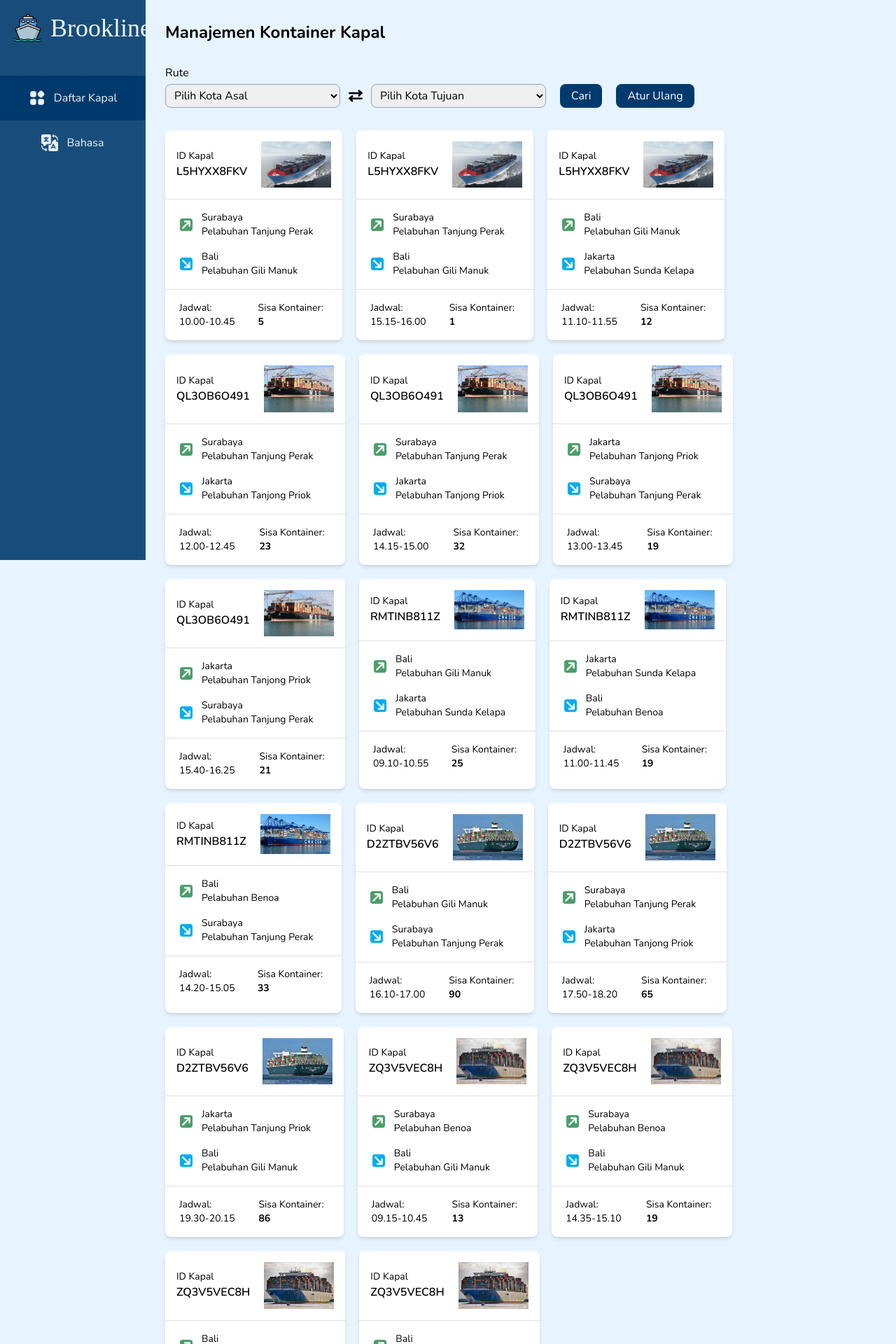
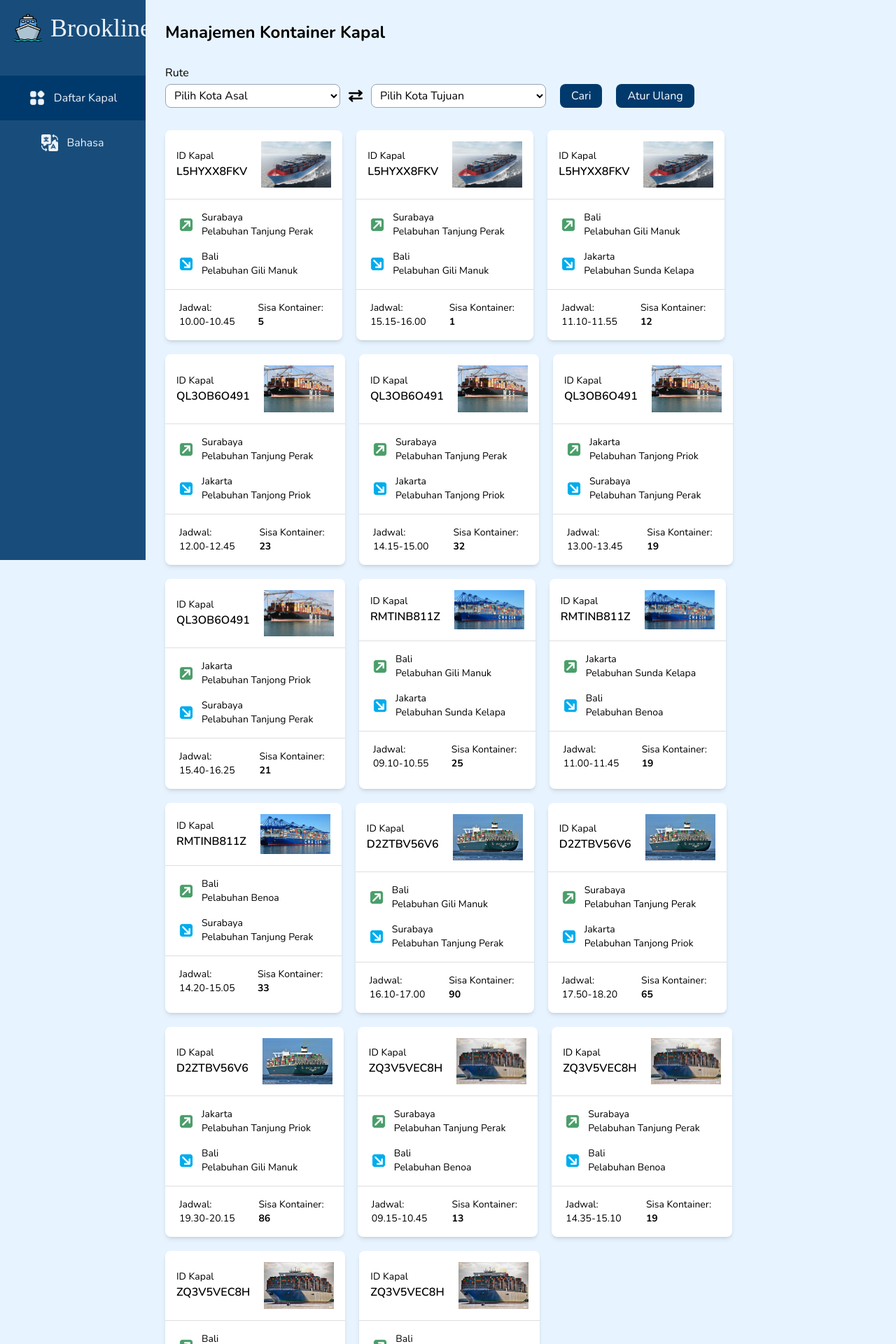
Before and after one commit to adylanrff/brookline, a Next.js app: page / in a window 1280 px wide. Shown: the top 1920 px of the page at 70% size. Built offline with nearby package versions, Linux system fonts and the light colour scheme; a web font is replaced by a local one; what tailgrids would draw is missing.

Commit message:
Update ship data and remove dark theme color scheme

```diff
--- a/hooks/useShipData.ts
+++ b/hooks/useShipData.ts
@@ -199,9 +199,9 @@ export default function useShipData(departureCity: string, arrivalCity: string):
             routes: [{
                 id: 1,
                 departureCity: 'Surabaya',
-                departurePort: 'Benoa',
+                departurePort: 'Tanjung Perak',
                 arrivalCity: 'Bali',
-                arrivalPort: 'Gili Manuk',
+                arrivalPort: 'Benoa',
                 schedule: [{
                     departureTime: '09.15',
                     arrivalTime: '10.45',
--- a/pages/components/SearchRouteForm.tsx
+++ b/pages/components/SearchRouteForm.tsx
@@ -13,7 +13,7 @@ function SearchRouteForm({ onSubmit, onReset, onReverse }) {
 
     return (
         <form onSubmit={onSubmit} className='flex gap-3 flex-wrap'>
-            <select name='departure' value={routeForm.departure} onChange={onSelectChange} className='px-2 py-1 font-body border-[1.5px] border-slate-400 rounded-lg w-full md:w-1/3 lg:w-[250px] hover:cursor-pointer' placeholder='Asal'>
+            <select name='departure' value={routeForm.departure} onChange={onSelectChange} className='px-2 py-1 font-body border-[1.5px] border-slate-400 rounded-lg w-full md:w-1/3 lg:w-[250px] hover:cursor-pointer bg-white' placeholder='Asal'>
                 <option value="" disabled hidden>{t('shipList-form-chooseDeparture')}</option>
                 <option value={'Surabaya'}>Surabaya</option>
                 <option value={'Jakarta'}>Jakarta</option>
@@ -22,7 +22,7 @@ function SearchRouteForm({ onSubmit, onReset, onReverse }) {
             <span onClick={onReverse} className='flex items-center justify-center w-full md:w-fit'>
                 <img className='w-5 hover:cursor-pointer' src='/reverse.png' />
             </span>
-            <select name='arrival' value={routeForm.arrival} onChange={onSelectChange} className='px-2 py-1 font-body border-[1.5px] border-slate-400 rounded-lg w-full md:w-1/3 lg:w-[250px] hover:cursor-pointer' placeholder='Tujuan'>
+            <select name='arrival' value={routeForm.arrival} onChange={onSelectChange} className='px-2 py-1 font-body border-[1.5px] border-slate-400 rounded-lg w-full md:w-1/3 lg:w-[250px] hover:cursor-pointer bg-white' placeholder='Tujuan'>
                 <option value="" disabled hidden>{t('shipList-form-chooseArrival')}</option>
                 <option value={'Surabaya'}>Surabaya</option>
                 <option value={'Jakarta'}>Jakarta</option>
--- a/pages/index.tsx
+++ b/pages/index.tsx
@@ -42,6 +42,7 @@ export default function Home() {
     <div className={styles.container}>
       <Head>
         <title>{headTitle}</title>
+        <meta name="color-scheme" content="light only"></meta>
       </Head>
       <main>
         <RouteFormContext.Provider value={{
--- a/styles/globals.css
+++ b/styles/globals.css
@@ -1,6 +1,10 @@
 @tailwind base;
 @tailwind components;
 @tailwind utilities;
+
+:root {
+  color-scheme: light only;
+}
 
 html,
 body {
```
